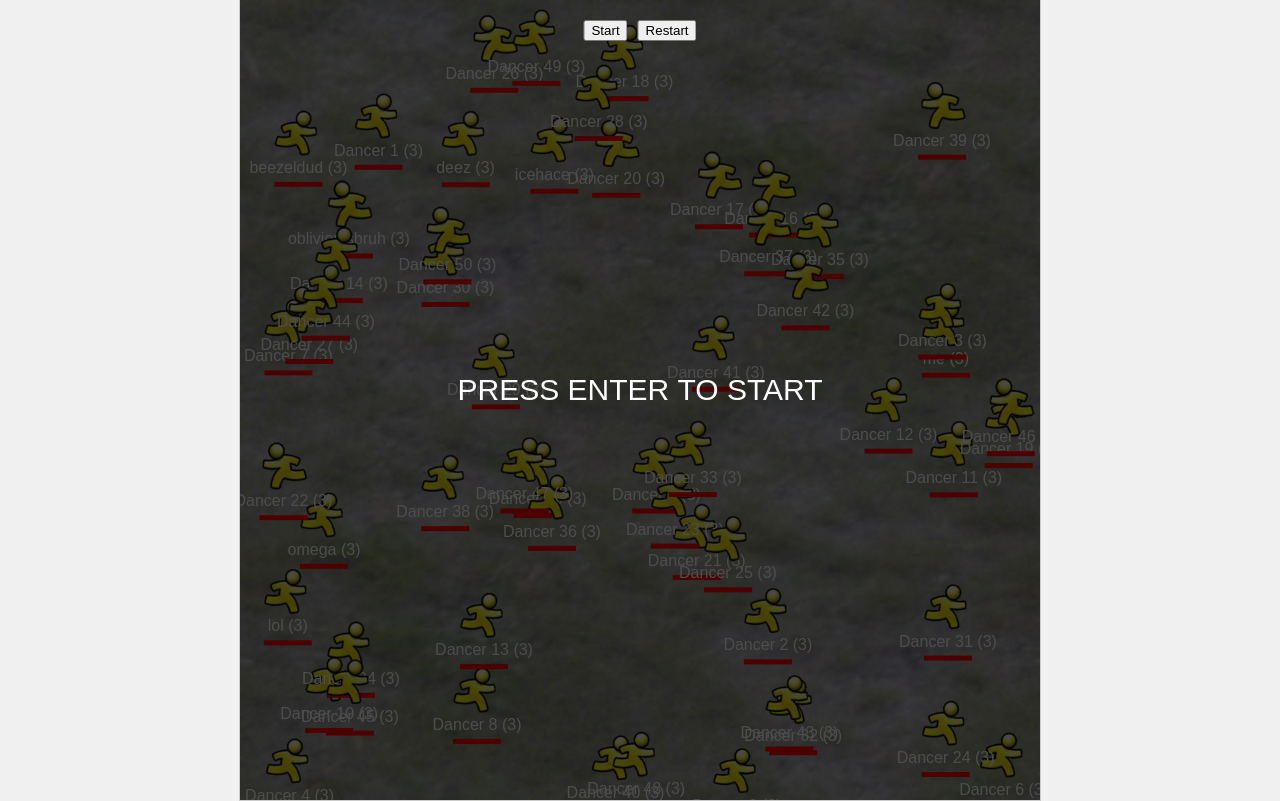
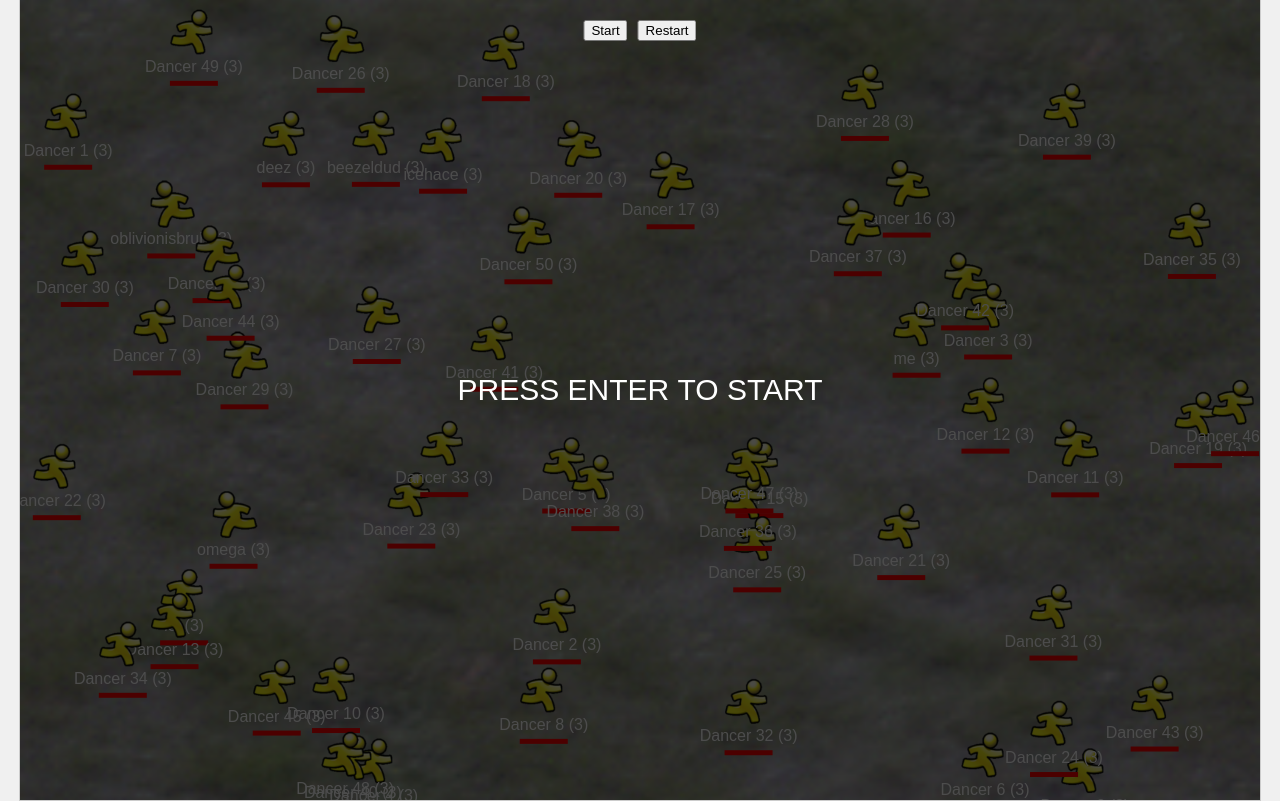
Before and after one commit to IceHacy/RafflenJS, a plain HTML site: page index.html in a window 1280 px wide. Drawn offline with Linux system fonts and the light colour scheme.

Commit message:
Update index.html

```diff
--- a/index.html
+++ b/index.html
@@ -3,11 +3,11 @@
 <head>
     <meta charset="UTF-8">
     <meta name="viewport" content="width=device-width, initial-scale=1.0">
-    <title>RafflenJS</title>
+    <title>RafflenJS [EXPEREMENTING]</title>
     <link rel="stylesheet" href="styles.css">
 </head>
 <body>
-    <canvas id="raffleCanvas" width="800" height="800"></canvas>
+    <canvas id="raffleCanvas" width="1240" height="800"></canvas>
     <div id="controls">
         <button id="startButton">Start</button>
         <button id="restartButton">Restart</button>
```
